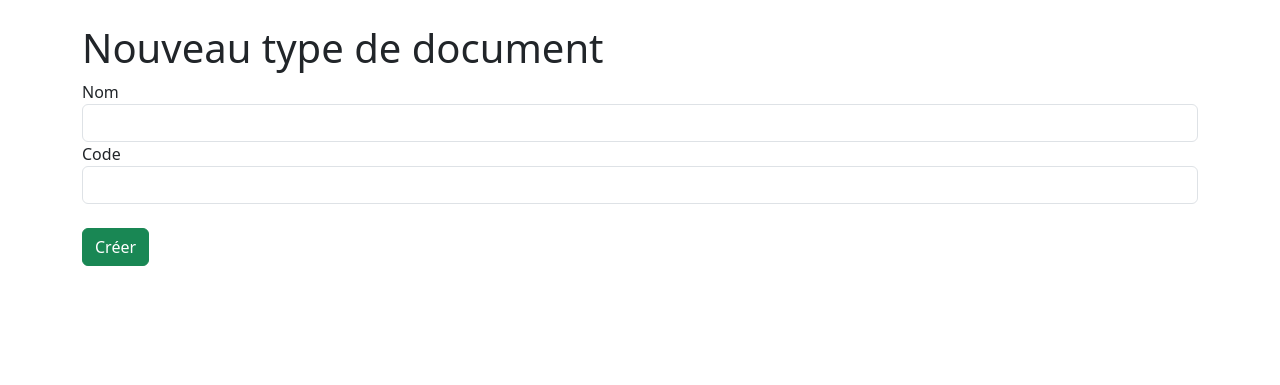
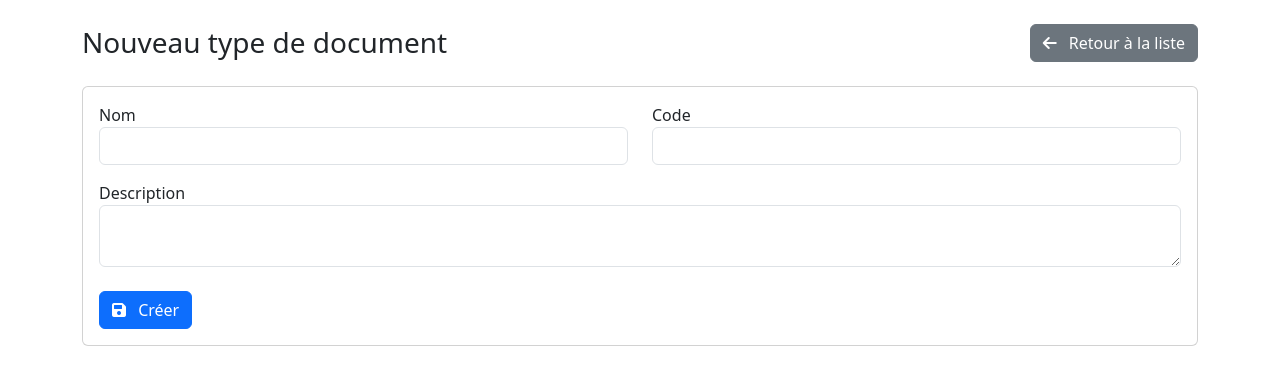
Before and after one commit to boudidahamir/mazraa_archive, a Symfony app: template mazraa-archive-backoffice/templates/document_type/new.html.twig in a window 1280 px wide. Shown: the part 56-441 px from the top of the page. Run offline with Twig, Linux system fonts and the light colour scheme; the template is opened without the code that fills it, so the values that code supplies are empty; some libraries are stand-ins or nearby versions.

Commit message:
update full symfony

```diff
--- a/mazraa-archive-backoffice/templates/document_type/form.html.twig
+++ b/mazraa-archive-backoffice/templates/document_type/form.html.twig
@@ -1,21 +1,84 @@
 {% extends 'base.html.twig' %}
 
-{% block title %}Ajouter un type{% endblock %}
+{% block title %}
+    {{ type is defined and type.id is defined ? 'Modifier un type de document' : 'Nouveau type de document' }} - Mazraa Archive
+{% endblock %}
 
 {% block body %}
-    <h1>Nouveau type de document</h1>
+    <div class="d-flex justify-content-between align-items-center mb-4">
+        <h1 class="h3 mb-0">
+            {{ type is defined and type.id is defined ? 'Modifier un type de document' : 'Nouveau type de document' }}
+        </h1>
+        <a href="{{ path('document_type_index') }}" class="btn btn-secondary">
+            <i class="fas fa-arrow-left me-2"></i>
+            Retour à la liste
+        </a>
+    </div>
+
+    <div class="card">
+        <div class="card-body">
             {% for message in app.flashes('success') %}
-    <div class="alert alert-success">{{ message }}</div>
+                <div class="alert alert-success alert-dismissible fade show" role="alert">
+                    {{ message }}
+                    <button type="button" class="btn-close" data-bs-dismiss="alert" aria-label="Close"></button>
+                </div>
             {% endfor %}
             {% for message in app.flashes('error') %}
-    <div class="alert alert-danger">{{ message }}</div>
+                <div class="alert alert-danger alert-dismissible fade show" role="alert">
+                    {{ message }}
+                    <button type="button" class="btn-close" data-bs-dismiss="alert" aria-label="Close"></button>
+                </div>
             {% endfor %}
 
+            {% if form is defined %}
                 {{ form_start(form) }}
+                    <div class="row">
+                        <div class="col-md-6">
                             {{ form_row(form.name) }}
+                        </div>
+                        <div class="col-md-6">
                             {{ form_row(form.code) }}
+                        </div>
+                    </div>
+                    <div class="row">
+                        <div class="col-12">
                             {{ form_row(form.description) }}
-        <br>
-        <button class="btn btn-success">Créer</button>
+                        </div>
+                    </div>
+
+                    <div class="mt-4">
+                        <button type="submit" class="btn btn-primary">
+                            <i class="fas fa-save me-2"></i>
+                            {{ type is defined and type.id is defined ? 'Mettre à jour' : 'Créer' }}
+                        </button>
+                    </div>
                 {{ form_end(form) }}
+            {% else %}
+                <form method="post">
+                    <div class="row">
+                        <div class="col-md-6">
+                            <label for="name">Nom</label>
+                            <input type="text" name="name" id="name" class="form-control" value="{{ type.name ?? '' }}" required>
+                        </div>
+                        <div class="col-md-6">
+                            <label for="code">Code</label>
+                            <input type="text" name="code" id="code" class="form-control" value="{{ type.code ?? '' }}" required>
+                        </div>
+                    </div>
+                    <div class="row mt-3">
+                        <div class="col-12">
+                            <label for="description">Description</label>
+                            <textarea name="description" id="description" class="form-control">{{ type.description ?? '' }}</textarea>
+                        </div>
+                    </div>
+                    <div class="mt-4">
+                        <button type="submit" class="btn btn-primary">
+                            <i class="fas fa-save me-2"></i>
+                            {{ type is defined and type.id is defined ? 'Mettre à jour' : 'Créer' }}
+                        </button>
+                    </div>
+                </form>
+            {% endif %}
+        </div>
+    </div>
 {% endblock %}
--- a/mazraa-archive-backoffice/templates/document_type/new.html.twig
+++ b/mazraa-archive-backoffice/templates/document_type/new.html.twig
@@ -1,15 +1,3 @@
-{% extends 'base.html.twig' %}
+{% extends 'document_type/form.html.twig' %}
 
-{% block title %}Ajouter un type{% endblock %}
-
-{% block body %}
-    <h1>Nouveau type de document</h1>
-    <form method="post">
-        <label>Nom</label>
-        <input type="text" name="name" class="form-control" required>
-        <label>Code</label>
-        <input type="text" name="code" class="form-control" required>
-        <br>
-        <button type="submit" class="btn btn-success">Créer</button>
-    </form>
-{% endblock %}
+{% set title = 'Nouveau type de document' %}
--- a/mazraa-archive-backoffice/templates/user/index.html.twig
+++ b/mazraa-archive-backoffice/templates/user/index.html.twig
@@ -47,7 +47,7 @@
                                 </td>
                                 <td>
                                     <div class="btn-group">
-                                        <a href="{{ path('user_edit', {'id': user.id}) }}" class="btn btn-sm btn-primary">
+                                        <a href="{{ path('user_edit', {'id': user.id}) }}" class="btn btn-sm btn-warning">
                                             <i class="fas fa-edit"></i>
                                         </a>
                                         <button type="button" class="btn btn-sm btn-danger" data-bs-toggle="modal" data-bs-target="#deleteModal{{ user.id }}">
```
Also changed, not shown: mazraa-archive-backoffice/templates/document/form.html.twig (+41 -13 lines), mazraa-archive-backoffice/templates/document_type/edit.html.twig (+2 -14 lines), 1 other file. Lines whose indentation alone changed are shown as unchanged.
